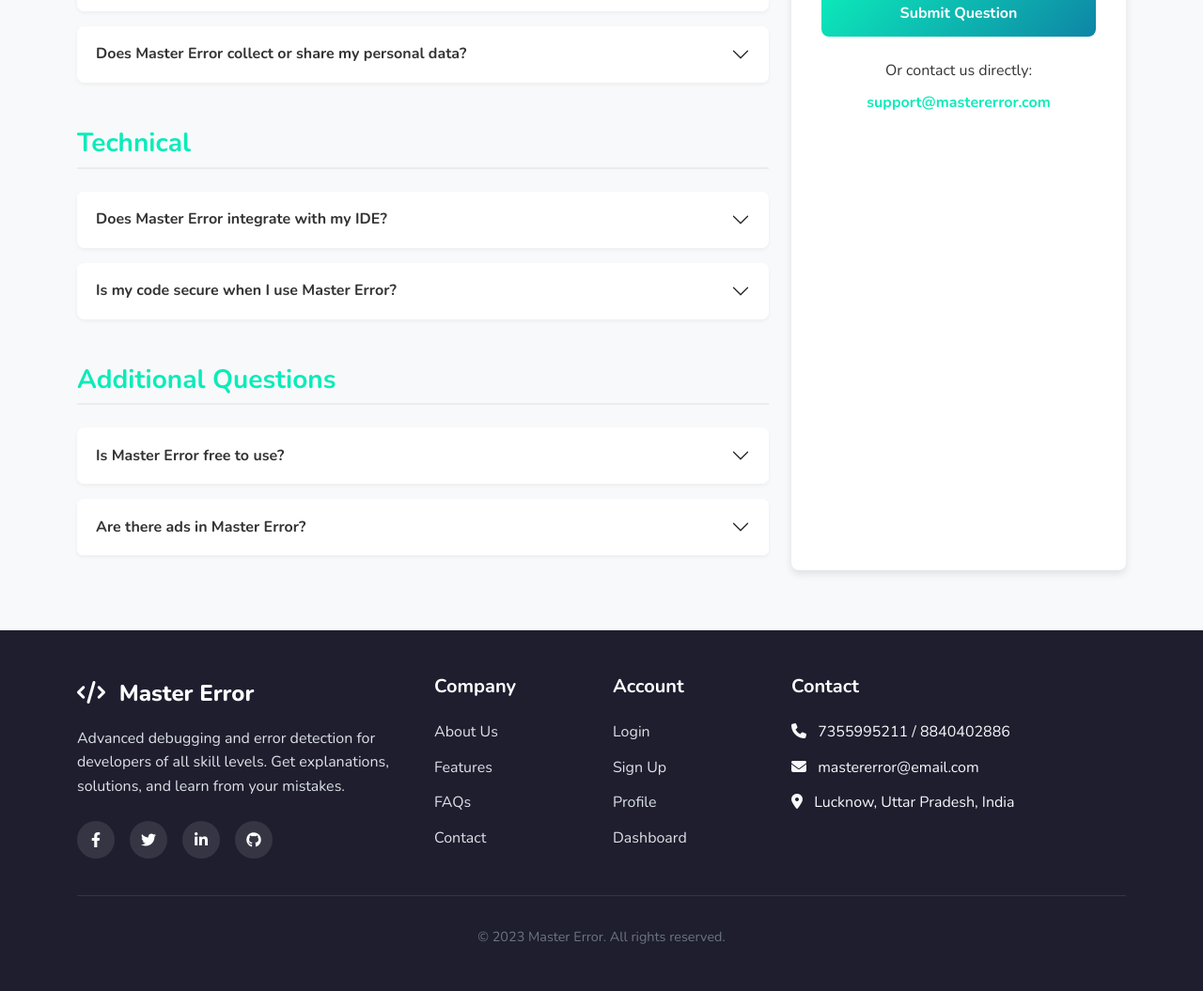
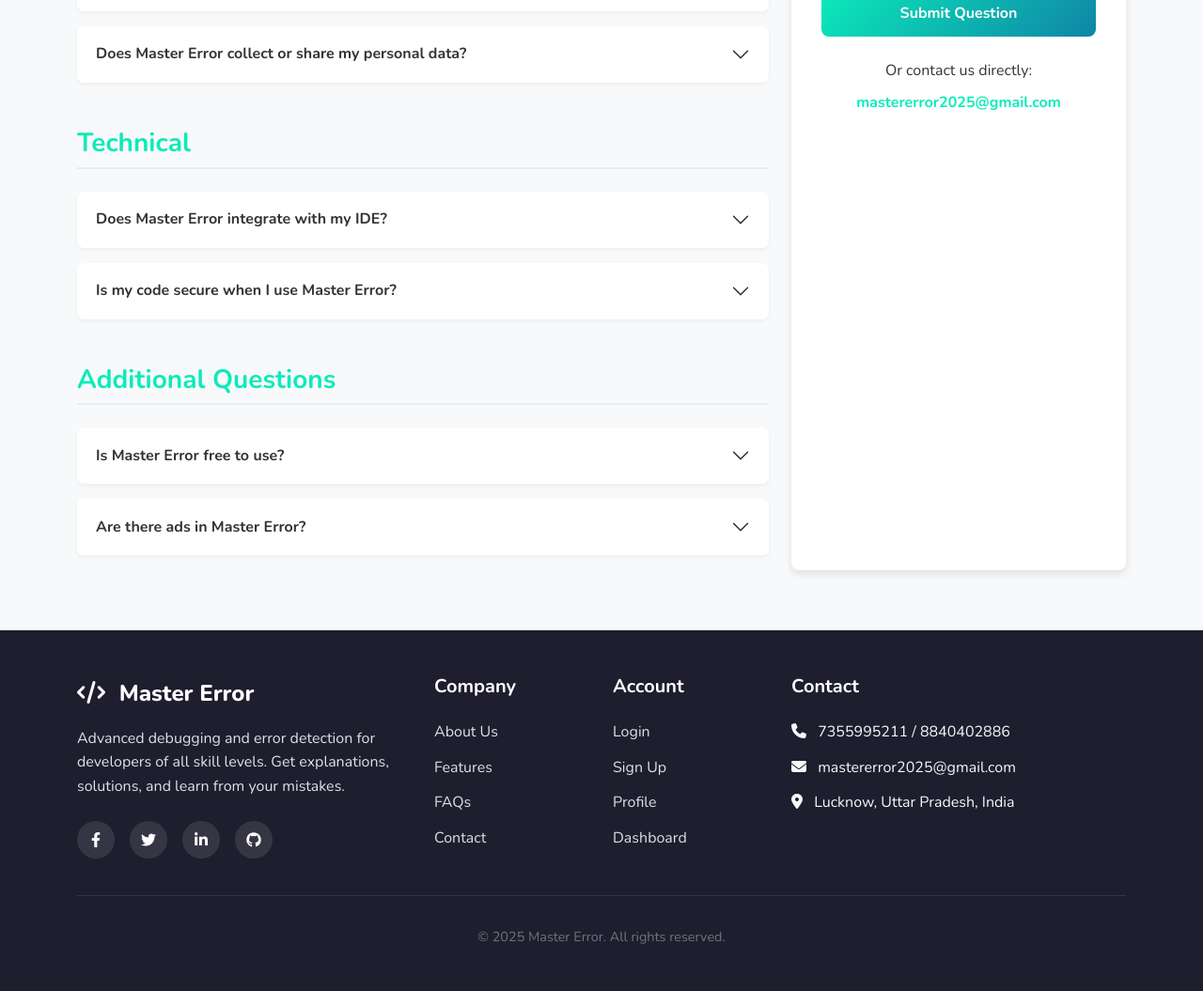
Before and after one commit to Piyush2001Agrawal/Master-Error, a Flask app: page /faqs in a window 1280 px wide. Shown: the part 1577-2632 px from the top of the page at 94% size. Run offline with Flask 3, Linux system fonts and the light colour scheme; a user stored in the database is signed in.

Commit message:
#updates

```diff
--- a/app.py
+++ b/app.py
@@ -616,4 +616,4 @@
     return redirect(url_for('profile'))
 
 if __name__ == '__main__':
-    app.run(host="0.0.0.0", port=5000, debug=True)
+    app.run(host="0.0.0.0", port=5000, debug=False)
--- a/templates/base.html
+++ b/templates/base.html
@@ -756,13 +756,13 @@
           <h5>Contact</h5>
           <ul>
             <li><i class="fas fa-phone me-2"></i> 7355995211 / 8840402886</li>
-            <li><i class="fas fa-envelope me-2"></i> mastererror@email.com</li>
+            <li><i class="fas fa-envelope me-2"></i> mastererror2025@gmail.com</li>
             <li><i class="fas fa-map-marker-alt me-2"></i> Lucknow, Uttar Pradesh, India</li>
           </ul>
         </div>
       </div>
       <div class="footer-bottom">
-        <p>&copy; 2023 Master Error. All rights reserved.</p>
+        <p>&copy; 2025 Master Error. All rights reserved.</p>
       </div>
     </div>
   </footer>
--- a/templates/faqs.html
+++ b/templates/faqs.html
@@ -553,7 +553,7 @@
               </div>
               <div class="col-lg-12 mt-4">
                 <p class="text-center mb-0 contact-text">Or contact us directly:</p>
-                <p class="text-center contact-email"><strong>support@mastererror.com</strong></p>
+                <p class="text-center contact-email"><strong>mastererror2025@gmail.com</strong></p>
               </div>
             </div>
           </form>
--- a/templates/index.html
+++ b/templates/index.html
@@ -153,7 +153,7 @@
                 </div>
                 <div class="ms-3">
                   <h5 class="contact-label">Email</h5>
-                  <p class="contact-info">mastererror@email.com</p>
+                  <p class="contact-info">mastererror2025@gmail.com</p>
                 </div>
               </div>
               <div class="d-flex align-items-center justify-content-center">
```
Also changed, not shown: instance/users.db, static/images/20250518_174340_WhatsApp_Image_2025-05-10_at_22.42.31_18cc63a8.jpg (added).
